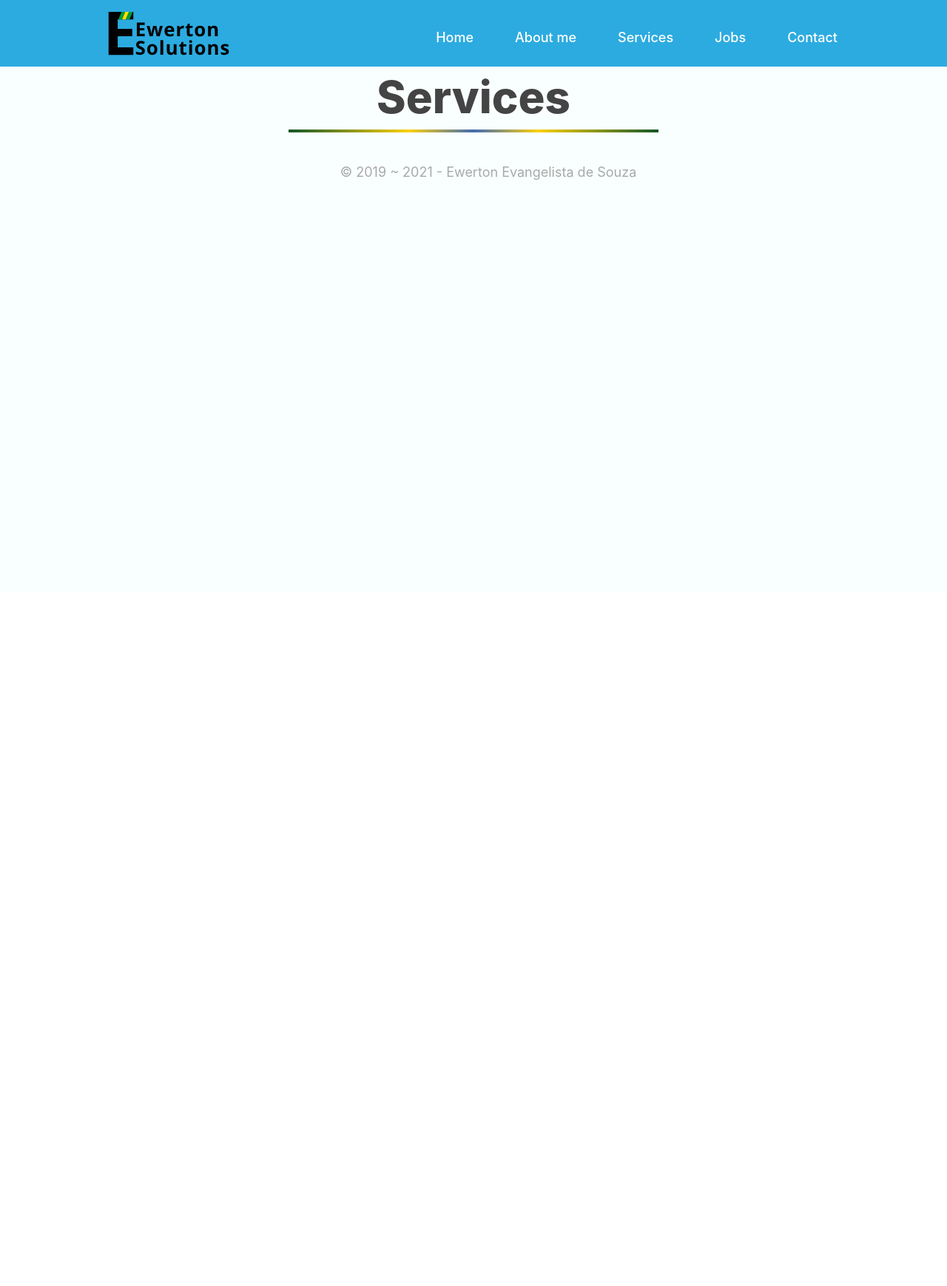
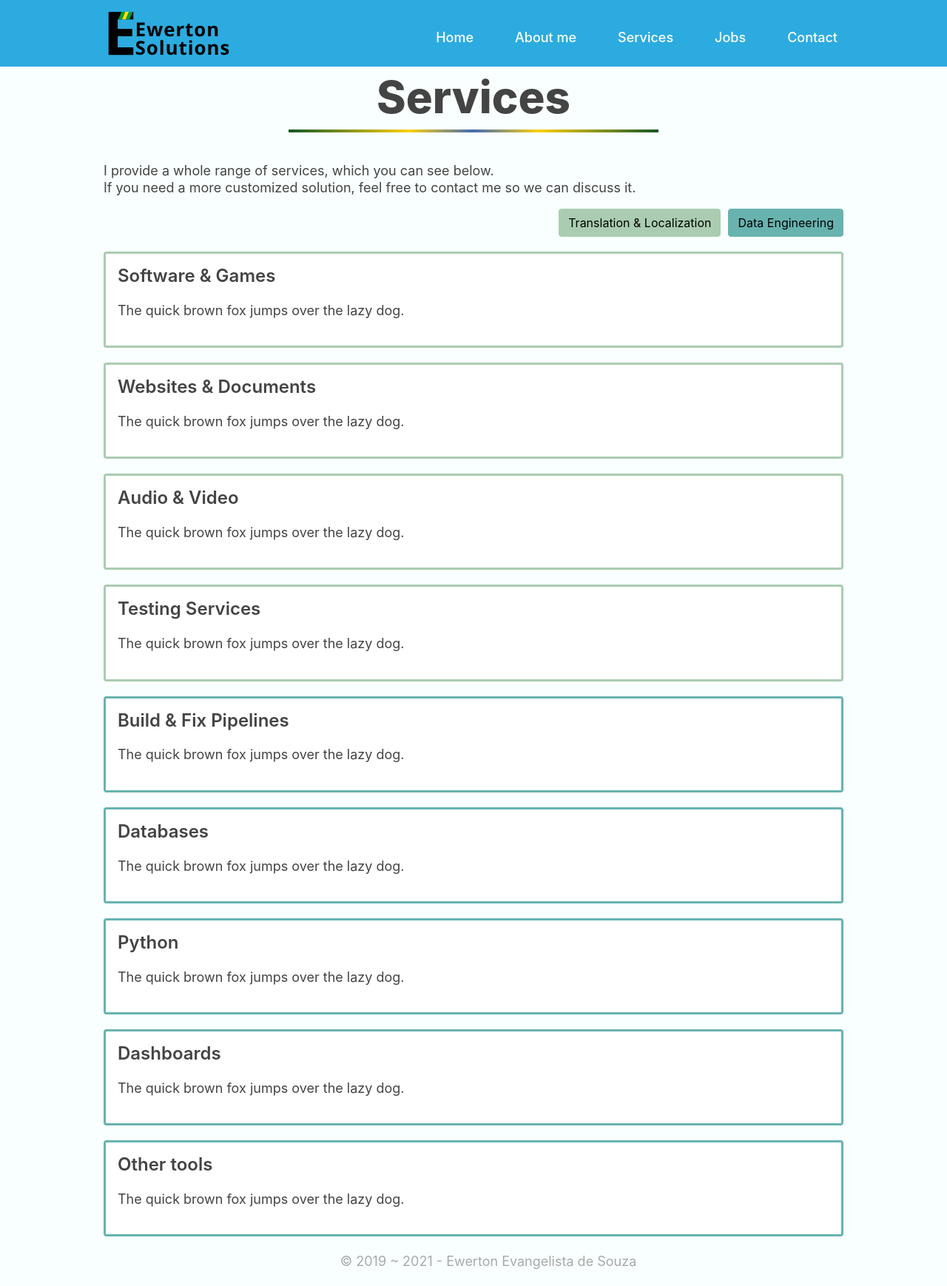
Before and after one commit to ewertones/ewerton.com.br, a Flask app: page /services in a window 1280 px wide. Shown: the whole page at 74% size. Before the commit the page ends 243 px from the top, so only its background shows below. Run offline with Flask 2, Linux system fonts and the light colour scheme.

Commit message:
Created services page

```diff
--- a/static/styles/main.css
+++ b/static/styles/main.css
@@ -17,8 +17,30 @@ nav {
     border-color: #2cabe0;
 }
 
+#translationButton {
+    background-color: #AACCB1;
+    border-color: #AACCB1;
+}
+
+#dataEngineeringButton {
+    background-color: #68B3AF;
+    border-color: #68B3AF;
+}
+
+.card-translation {
+    border: 3px solid #AACCB1;
+}
+
+.card-dataEngineer {
+    border: 3px solid #68B3AF;
+}
+
+.card-text {
+    margin-top: 20px !important;
+    margin-bottom: 20px !important;
+}
+
 /* SCROLLBAR */
-
 ::-webkit-scrollbar {
     width: 10px;
 }
@@ -141,6 +163,10 @@ footer {
     display: none;
 }
 
+.card-title {
+    margin-top: 0;
+}
+
 @media screen and (max-width: 1000px) {
     body {
         margin-left: 30px;
--- a/templates/services.html
+++ b/templates/services.html
@@ -6,4 +6,134 @@
 </h1>
 <div class="line-h1"></div>
 
+<div class="">
+    <p>
+        I provide a whole range of services, which you can see below.<br />
+        If you need a more customized solution, feel free to contact me so we can discuss it.
+    </p>
+</div>
+
+<div id="service-block">
+    <div class="d-flex justify-content-end">
+        <button class="btn btn-info job-status-btn" id="translationButton" type="button" data-bs-target=".translation" data-parent="#service-block">
+            Translation & Localization
+        </button>
+        <button class="btn btn-info job-status-btn" id="dataEngineeringButton" type="button" data-bs-target=".dataEngineer" data-parent="#service-block">
+            Data Engineering
+        </button>
+    </div>
+    <div class="services translation">
+        <div class="card card-translation">
+            <div class="card-body">
+                <h4 class="card-title d-flex justify-content-between">
+                    <span>Software & Games</span>
+                </h4>
+                <p class="card-text">
+                    The quick brown fox jumps over the lazy dog.
+                </p>
+            </div>
+        </div>
+        <div class="card card-translation">
+            <div class="card-body">
+                <h4 class="card-title d-flex justify-content-between">
+                    <span>Websites & Documents</span>
+                </h4>
+                <p class="card-text">
+                    The quick brown fox jumps over the lazy dog.
+                </p>
+            </div>
+        </div>
+        <div class="card card-translation">
+            <div class="card-body">
+                <h4 class="card-title d-flex justify-content-between">
+                    <span>Audio & Video</span>
+                </h4>
+                <p class="card-text">
+                    The quick brown fox jumps over the lazy dog.
+                </p>
+            </div>
+        </div>
+        <div class="card card-translation">
+            <div class="card-body">
+                <h4 class="card-title d-flex justify-content-between">
+                    <span>Testing Services</span>
+                </h4>
+                <p class="card-text">
+                    The quick brown fox jumps over the lazy dog.
+                </p>
+            </div>
+        </div>
+    </div>
+
+    <div class="services dataEngineer">
+        <div class="card card-dataEngineer">
+            <div class="card-body">
+                <h4 class="card-title d-flex justify-content-between">
+                    <span class="full-text">Build & Fix Pipelines</span>
+                    <span class="short-text">Build & Fix</span>
+                </h4>
+                <p class="card-text">
+                    The quick brown fox jumps over the lazy dog.
+                </p>
+            </div>
+        </div>
+        <div class="card card-dataEngineer">
+            <div class="card-body">
+                <h4 class="card-title d-flex justify-content-between">
+                    <span>Databases</span>
+                </h4>
+                <p class="card-text">
+                    The quick brown fox jumps over the lazy dog.
+                </p>
+            </div>
+        </div>
+        <div class="card card-dataEngineer">
+            <div class="card-body">
+                <h4 class="card-title d-flex justify-content-between">
+                    <span>Python</span>
+                </h4>
+                <p class="card-text">
+                    The quick brown fox jumps over the lazy dog.
+                </p>
+            </div>
+        </div>
+        <div class="card card-dataEngineer">
+            <div class="card-body">
+                <h4 class="card-title d-flex justify-content-between">
+                    <span>Dashboards</span>
+                </h4>
+                <p class="card-text">
+                    The quick brown fox jumps over the lazy dog.
+                </p>
+            </div>
+        </div>
+        <div class="card card-dataEngineer">
+            <div class="card-body">
+                <h4 class="card-title d-flex justify-content-between">
+                    <span>Other tools</span>
+                </h4>
+                <p class="card-text">
+                    The quick brown fox jumps over the lazy dog.
+                </p>
+            </div>
+        </div>
+    </div>
+
+    <script type="text/javascript">
+        $(document).ready(function () {
+            $('#service-block').on('click', 'button', function () {
+                var target = $(this).data('bsTarget');
+                var notTarget = target === '.dataEngineer' ? '.translation' : '.dataEngineer';
+                if ($(target).is(":visible") && $(notTarget).is(":visible")) {
+                    $(notTarget).hide();
+                } else if ($(target).is(":visible") && $(notTarget).is(":hidden")) {
+                    $(notTarget).show();
+                } else {
+                    $(target).show();
+                    $(notTarget).hide();
+                }
+            });
+        });
+    </script>
+</div>
 {% endblock content %}
```
